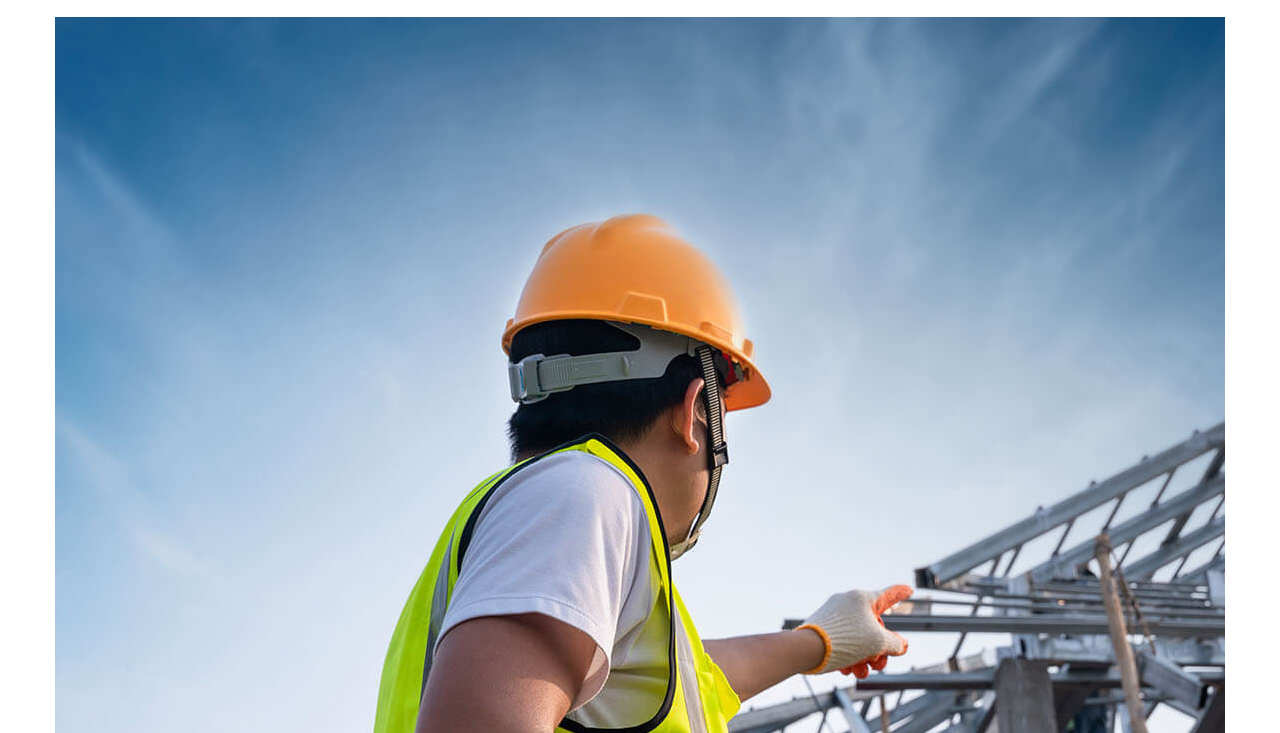
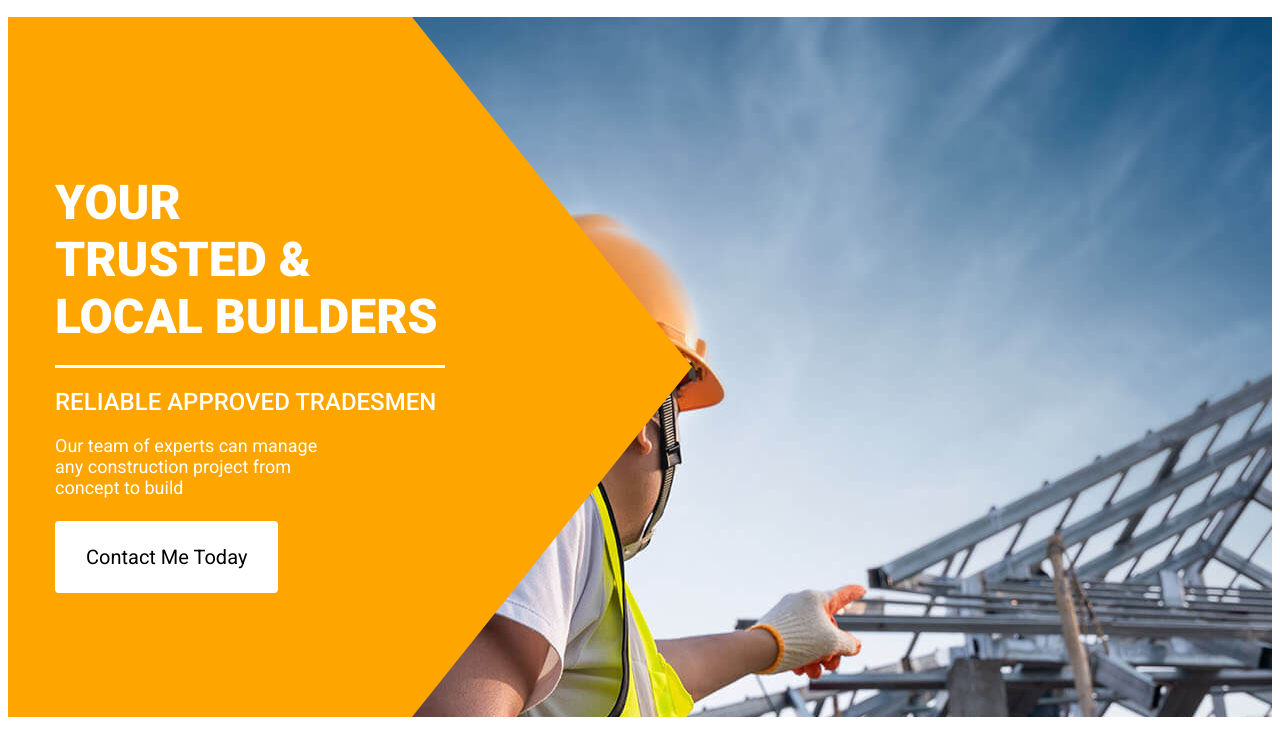
Before and after one commit to Wilber30/qualitybuilders, a plain HTML site: page index.html in a window 1280 px wide. Shown: the part 67-800 px from the top of the page. Drawn offline with nearby package versions, Linux system fonts and the light colour scheme.

Commit message:
- Fixed the alignment issues of the text-content.

```diff
--- a/index.html
+++ b/index.html
@@ -89,37 +89,30 @@
   </header>
 
   <!--Banner section-->
+
   <div class="banner">
-    <div class="container">
+    <div class="carousel">
+    <div class="construction">
+    </div>
+    </div>
+<div class="overlay">
+</div>
+    <div class="content_container">
 
+      <!-- <div class="second_layer"> -->
 
-    <div class="carousel">
+      <div class="text-box">
 
-      <div class="construction">
+          <h1 class="headline">Your <br> Trusted & <br> Local Builders</h1>
+          <h2 class="reliable">Reliable Approved Tradesmen</h2>
+          <p class="banner-text">Our team of experts can manage <br> any
+              construction project from <br> concept to build</p>
+          <button class="contact_me" type="button" name="contact">Contact Me Today</button>
       </div>
-
-      <!-- <div class="under_layer">
-      </div> -->
-
-    </div>
-
-
-    <div class="overlay">
-      <div class="second_layer">
-
-      <div class="content_wrapper">
-        <div class="text-box">
-          <h1 class="headline">Your <br> Trusted & <br> Local Builders</h1>
-          <h2>Reliable Approved Tradesman</h2>
-          <p>Our team of experts can manage any
-              constrcution project from concept to build</p>
-        </div>
-
+      <!-- </div> -->
+      <!-- </div> -->
       </div>
-      </div>
-      </div>
-      </div>
-    </div>
+    <!-- </div> -->
 
 
 </div> <!-- main inner -->
--- a/sass/1-helpers/_media.scss
+++ b/sass/1-helpers/_media.scss
@@ -3,19 +3,19 @@
 
 // Conatiner width
 @media (min-width: 768px) {
-  .container {
+  .container, .text-box {
     width: 750px;
   }
 }
 
 @media (min-width: 992px) {
-  .container {
+  .container, .text-box {
     width: 970px;
   }
 }
 
 @media (min-width: 1200px) {
-  .container {
+  .container, .text-box {
     width: 1170px;
   }
 }
@@ -34,3 +34,11 @@
     display: none !important;
   }
 }
+
+// Banner Responsive
+
+@media (max-width: 768px) {
+.overlay:after {
+  border-left: 440px solid orange !important;
+  }
+}
--- a/sass/4-layout/_banner.scss
+++ b/sass/4-layout/_banner.scss
@@ -9,17 +9,34 @@
   max-height: 700px;
 }
 
+
 .construction {
   height: 100vh;
   display: flex;
   background-image: url("../assets/images/Housing-Home-Neighborhood-Construction-Intelligence-Header-Alt-02.jpg");
 }
 
+.content_container {
+  display: flex;
+  position: absolute;
+  justify-content: center;
+  align-items: center;
+  left: 0;
+  right: 0;
+  top: 0;
+  bottom: 0;
+}
+
 .overlay {
+  content: "";
   position: absolute;
   width: 32%;
   height: 100vh;
   background-color: orange;
+  right: 0;
+  left: 0;
+  top: 0;
+  bottom: 0;
 }
 
 .overlay:after {
@@ -34,19 +51,47 @@
   border-bottom: 350px solid transparent;
 }
 
-.text-box {
-    position: absolute;
-    top: 10%;
-    left: 65%;
-    z-index: 3;
-    min-width: 550px;
-}
-
 .headline {
+  margin-bottom: 20px;
   font-weight: 800;
   font-size: xxx-large;
   text-transform: uppercase;
   color: #fff;
+}
+
+.headline::after {
+  content: "";
+    display: block;
+    margin-top: 20px;
+    width: 390px;
+    height: 3px;
+    bottom: 0;
+    left: 0;
+    right: 0;
+    background-color: #fff;
+}
+
+.banner-text {
+  font-size: large;
+  color: #fff;
+}
+
+.reliable {
+  font-weight: 500;
+  color: #fff;
+  text-transform: uppercase;
+}
+
+.contact_me {
+  margin-top: 5px;
+  line-height: 50px;
+  padding: 10px 30px;
+  font-size: 1.25rem;
+  border: 1px solid transparent;
+  border-radius: 4px;
+  font-family: inherit;
+  color: #dd;
+  background-color: #fff;
 }
 
 // .second_layer {
@@ -67,16 +112,3 @@
 //   height: 500px;
 //   left: 100%;
 // }
-
-
-
-// .under_layer:after {
-//     content: "";
-//     left: 100%;
-//     top: 0px;
-//     width: 0;
-//     height: 0;
-//     border-left: 120px solid #fff;
-//     border-top: 350px solid transparent;
-//     border-bottom: 350px solid transparent;
-// }
```
Also changed, not shown: sass/1-helpers/_media.css, sass/4-layout/_banner.css, sass/main.css, sass/main.scss (line endings or trailing spaces), 3 other files.
